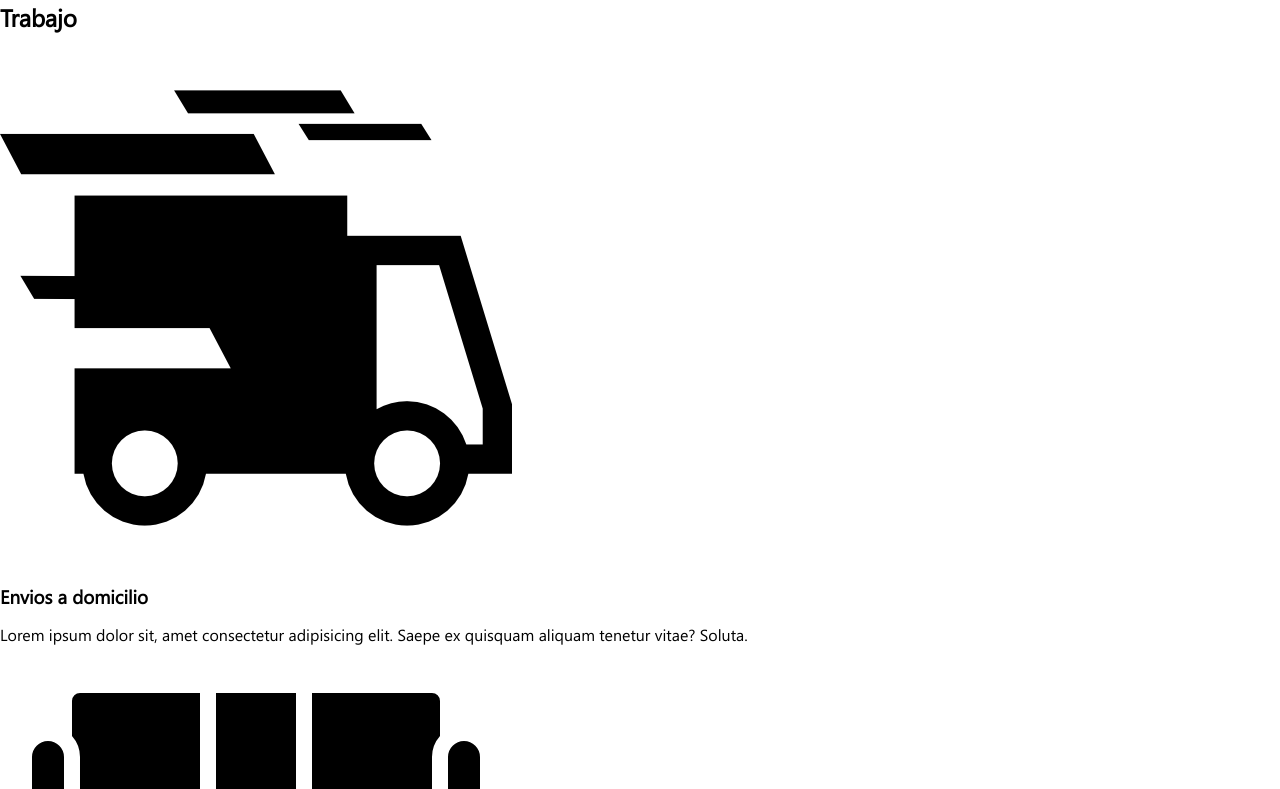
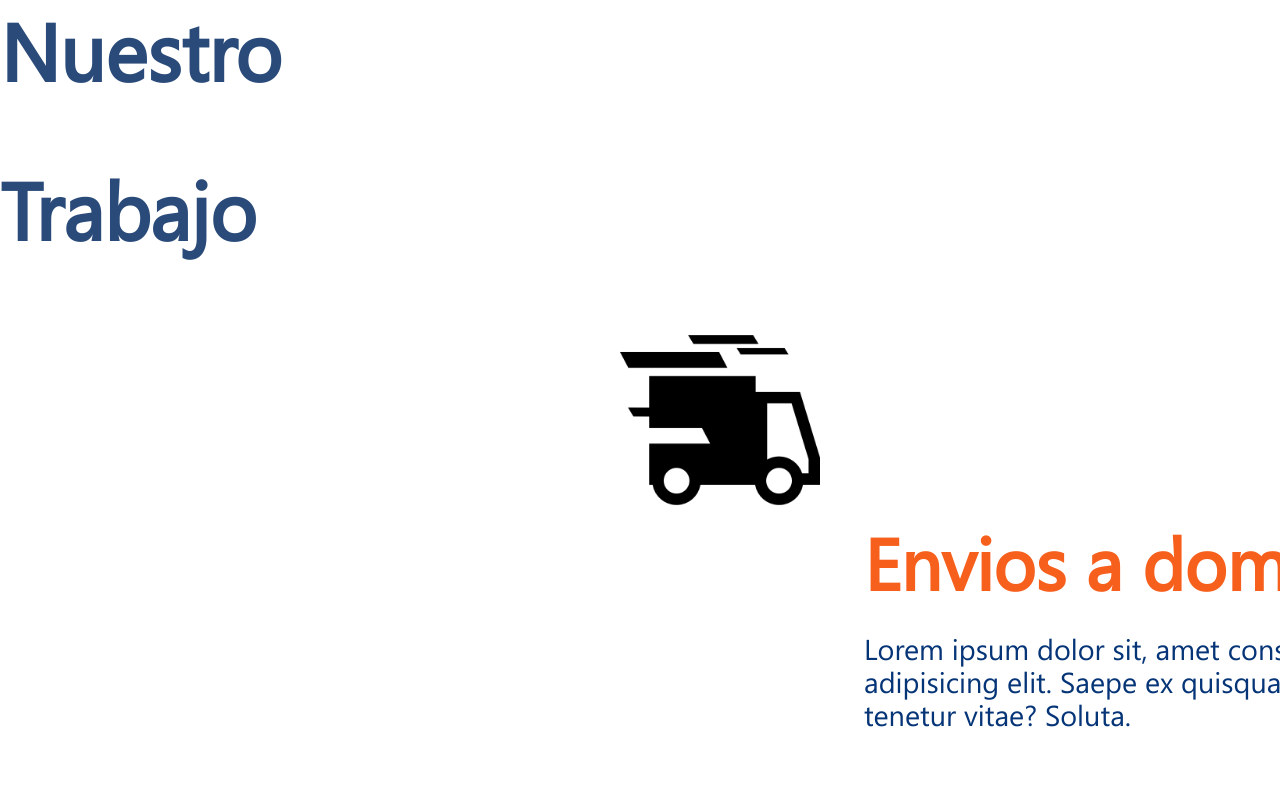
Before and after one commit to MiguelSantibanez07/FormativaSolucionDefinitiva, a plain HTML site: page index.html in a window 1280 px wide. Shown: the part 863-1652 px from the top of the page. Drawn offline with nearby package versions, Linux system fonts and the light colour scheme.

Commit message:
Se creo el Espacio nuestro-trabajo

```diff
--- a/css/styles.css
+++ b/css/styles.css
@@ -59,9 +59,7 @@ header {
     color: white;
     margin-left: 1.2rem;
 }
-/*Fin de Header*/
 
-/*Nuestro Equipo*/
 .title {
     padding-top: 20rem;
     margin-left: 15%;
@@ -73,6 +71,48 @@ header {
     color: #053477;
 }
 
+/*Fin de Header*/
+
+/*Nuestro Trabajo*/
+.nuestro-trabajo h2{
+    font-size: 5rem;
+    color: #2A4B7A;
+    text-align: left;
+    margin-bottom: 0 0 2rem 0;
+}
+
+.servicios {
+    display: flex;
+    flex-direction: column;
+    gap: 2rem;
+}
+
+.icono {
+    display: flex;
+    align-items: center;
+    gap: 1rem;
+}
+
+.icono img {
+    width: 200px;
+    margin: auto;
+}
+
+.texto h3 {
+    color: #F75F1C;
+    font-size: 4.5rem;
+    margin: 0 0 .5rem 0;
+    margin-left: 60%;
+}
+
+.texto p {
+    color: #053477;
+    margin-left: 60%;
+    font-size: 1.8rem;
+}
+/*Fin de Nuestro Trabajo*/
+
+/*Nuestro Equipo*/
 .nuestro-equipo h2{
     font-size: 2.5rem;
     color: #F75F1C;
--- a/index.html
+++ b/index.html
@@ -50,6 +50,7 @@
     <!--Fin Header-->
 
     <!--Inicio Main-->
+    <section class="nuestro-trabajo container">
         <h2>
             Nuestro
         </h2>
@@ -57,26 +58,45 @@
             Trabajo
         </h2>
 
+        <div class="servicios">
+            <div class="item">
+                <div class="icono">
                     <img src="img/Envios.png" alt="Imagen envios">
-
+                </div>
+                <div class="texto">
                     <h3>Envios a domicilio</h3>
                     <p>Lorem ipsum dolor sit, amet consectetur adipisicing elit. Saepe ex quisquam aliquam
                         tenetur vitae? Soluta.
                     </p>
+                </div>
+            </div>
 
+            <div class="item">
+                <div class="icono">
                     <img src="img/Pedidos.svg" alt="Imagen pedidos">
-
+                </div>
+                <div class="texto">
                     <h3>Encomiendas</h3>
                     <p>Lorem ipsum dolor sit amet consectetur adipisicing elit. Voluptate, aperiam maxime
                         possimus, quod facilis illo.
                     </p>
+                </div>
+            </div>
 
+            <div class="item">
+                <div class="icono">
                     <img src="img/Economia.svg" alt="Imagen economia">
-
+                </div>
+                <div class="texto">
                     <h3>Economia</h3>
                     <p>Lorem, ipsum dolor sit amet consectetur adipisicing elit. At, vel? Quam, voluptate
                         tempora. Sit, molestiae.
                     </p>
+                </div>
+            </div>
+        </div>
+    </section>
+
 
     <section class="nuestro-equipo container">
         <h2>Nuestro equipo</h2>
```
Lines whose indentation alone changed are shown as unchanged.
